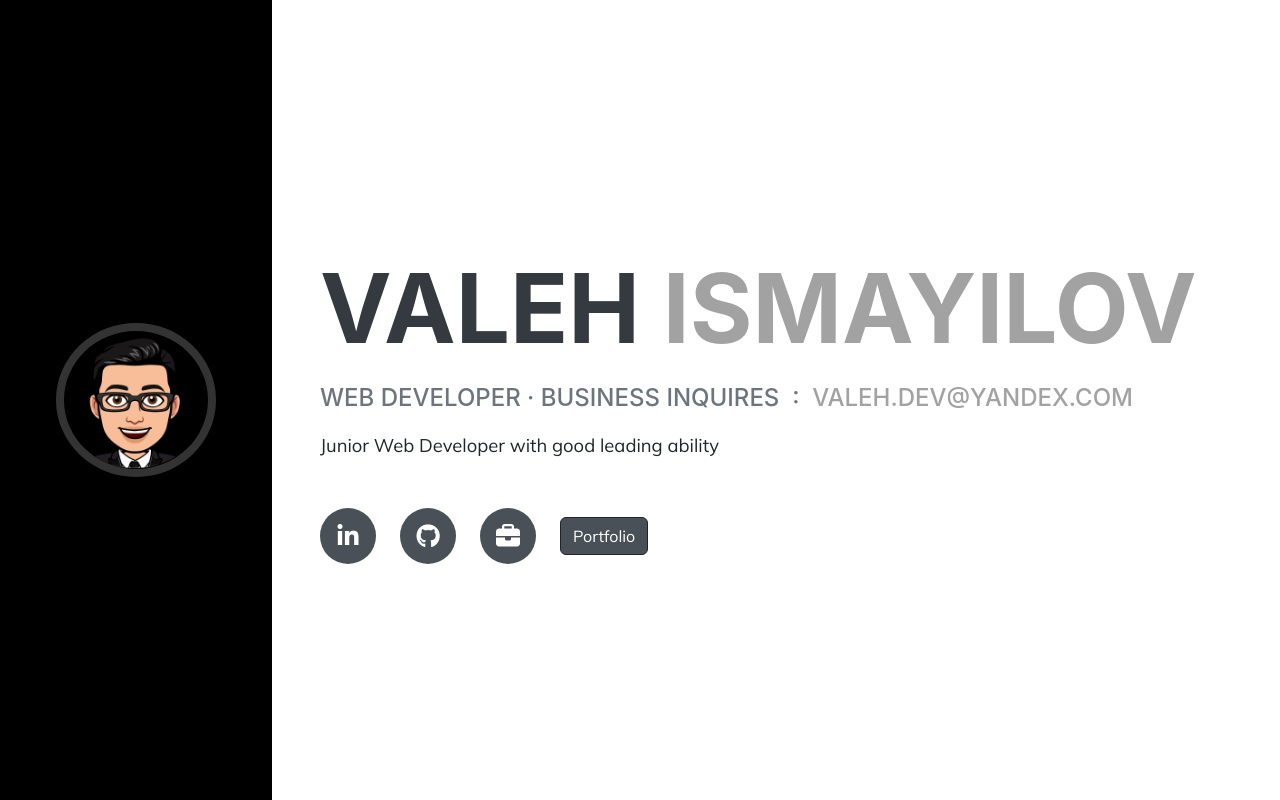
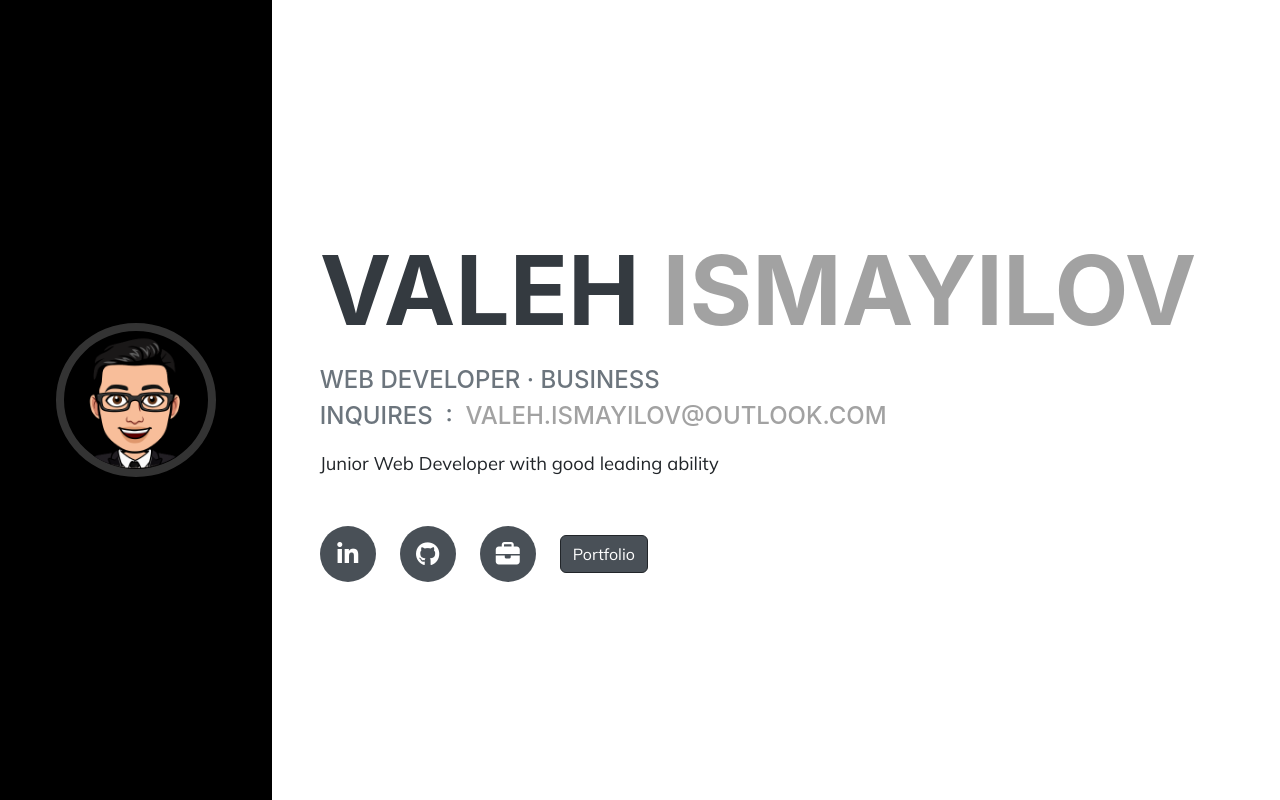
Before and after one commit to vlhsmylv/valehismayilov, a Next.js app: page / in a window 1280 px wide. Built offline with nearby package versions, Linux system fonts and the light colour scheme; a web font is replaced by a local one.

Commit message:
what's up mate

```diff
--- a/pages/index.tsx
+++ b/pages/index.tsx
@@ -23,10 +23,10 @@ const Home: NextPage = () => {
               business inquires&nbsp;&nbsp;:&nbsp;&nbsp;
               <span>
                 <a
-                  href="mailto:valeh.dev@yandex.com"
+                  href="mailto:valeh.ismayilov@outlook.com"
                   className="user-info-email"
                 >
-                  valeh.dev@yandex.com
+                  valeh.ismayilov@outlook.com
                 </a>
               </span>
             </span>
```
